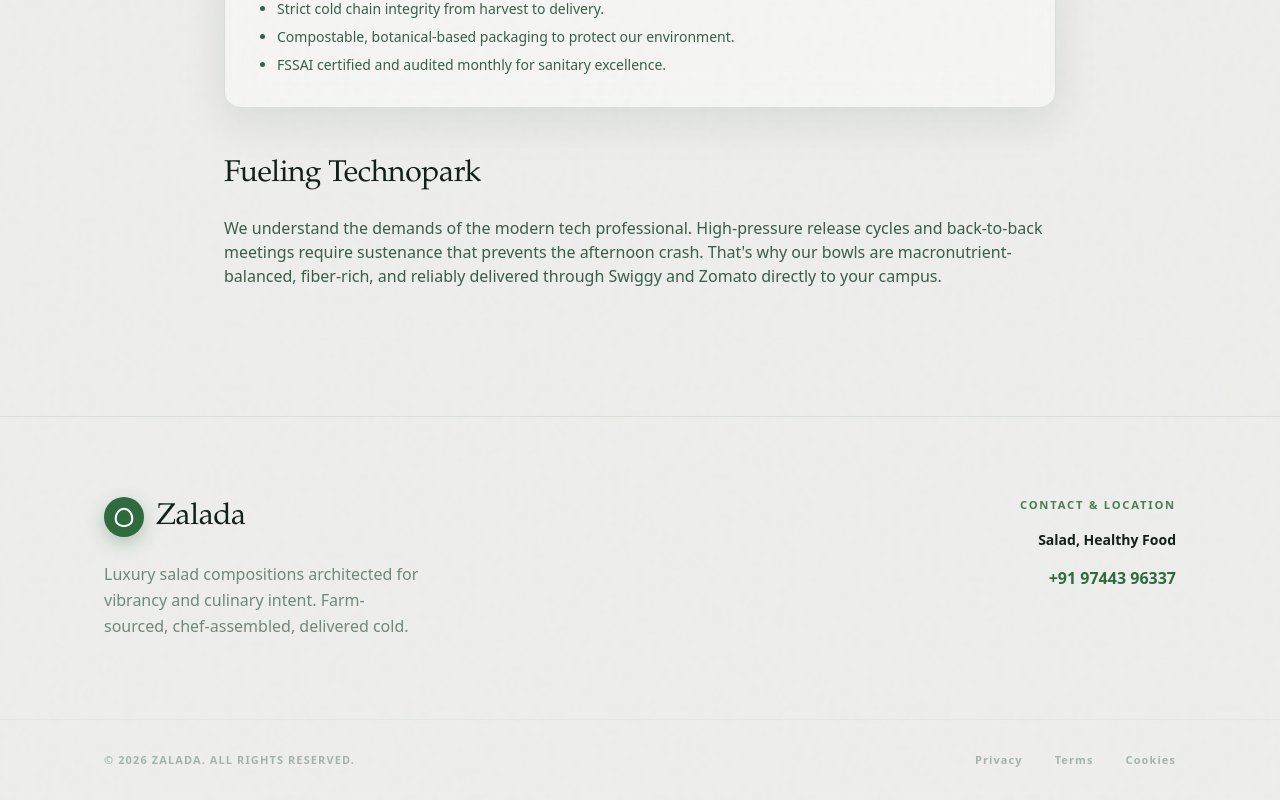
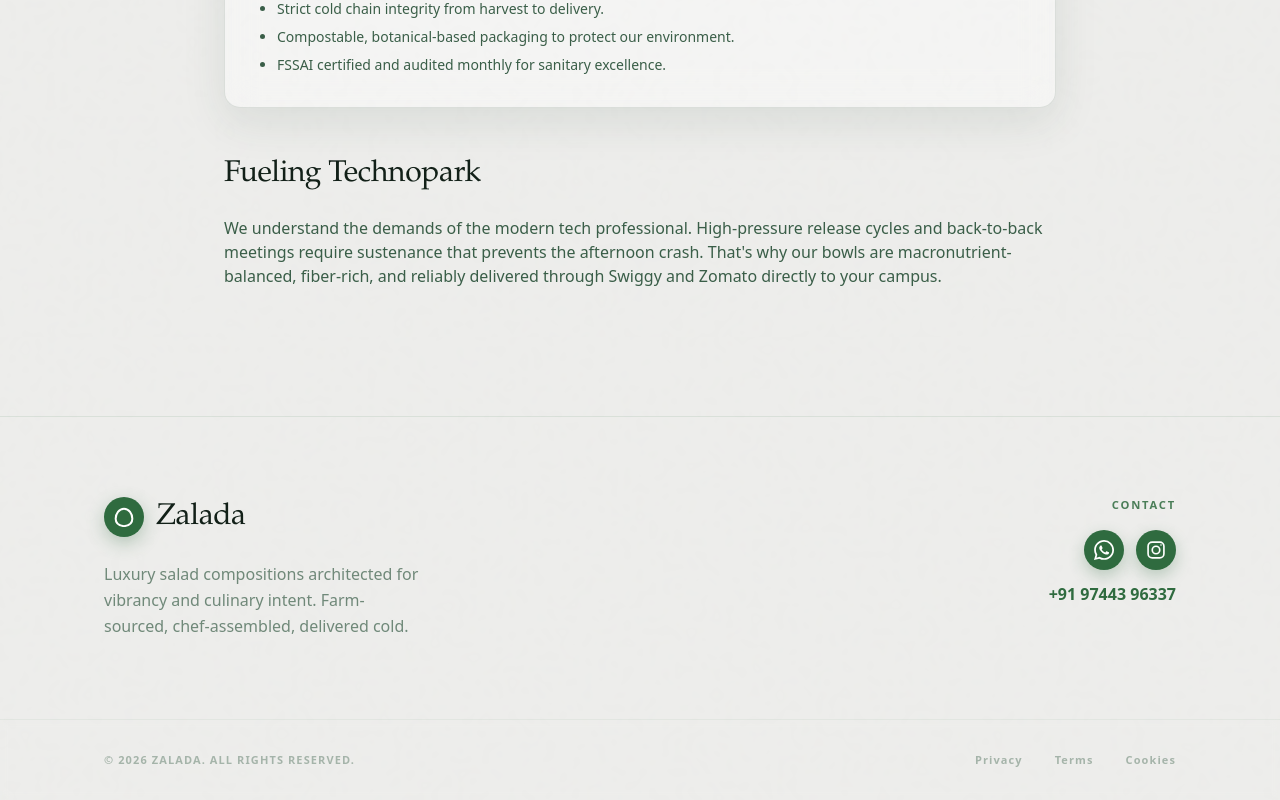
Before and after one commit to vaishnavkkl/zalada, a Next.js app: page /story in a window 1280 px wide. Shown: the part 943-1743 px from the top of the page. Built offline with nearby package versions, Linux system fonts and the light colour scheme.

Commit message:
removed location, added insta id

```diff
--- a/app/layout.tsx
+++ b/app/layout.tsx
@@ -3,17 +3,17 @@ import type { Metadata } from 'next'
 
 export const metadata: Metadata = {
   title: {
-    default: "Zalada | Premium Salad Bowls And Kerala's First Salad Vending Machine",
+    default: "Zalada | Premium Salad Bowls And India's First Smart Salad Vending Machine",
     template: '%s | Zalada',
   },
   description:
-    "Zalada offers premium farm-fresh salad bowls in Trivandrum and Kerala's first ready-to-eat salad vending machine at Technopark Taurus Building. Order via Swiggy or Zomato.",
+    "Zalada offers premium farm-fresh salad bowls in Trivandrum and India's first smart ready-to-eat salad vending machine, now available in Trivandrum, Kerala. Order via Swiggy or Zomato.",
   keywords: [
     'salads Trivandrum',
     'healthy food Technopark',
     'salad delivery Sreekariyam',
-    'Kerala first salad vending machine',
-    'Technopark Taurus Building vending machine',
+    'India first smart salad vending machine',
+    'salad vending machine Trivandrum Kerala',
     'ready to eat salad vending machine',
     'Zalada',
     'fresh salad bowls',
@@ -29,9 +29,9 @@ export const metadata: Metadata = {
     canonical: '/',
   },
   openGraph: {
-    title: "Zalada | Salad Bowls And Kerala's First Salad Vending Machine",
+    title: "Zalada | Salad Bowls And India's First Smart Salad Vending Machine",
     description:
-      "Fresh chef-crafted salad bowls in Trivandrum, plus Kerala's first ready-to-eat salad vending machine at Technopark Taurus Building.",
+      "Fresh chef-crafted salad bowls in Trivandrum, plus India's first smart ready-to-eat salad vending machine, now in Trivandrum, Kerala.",
     url: 'https://zalada.in',
     siteName: 'Zalada',
     images: [
@@ -47,9 +47,9 @@ export const metadata: Metadata = {
   },
   twitter: {
     card: 'summary_large_image',
-    title: "Zalada | Salad Bowls And Kerala's First Salad Vending Machine",
+    title: "Zalada | Salad Bowls And India's First Smart Salad Vending Machine",
     description:
-      "Fresh salad bowls in Trivandrum and Kerala's first ready-to-eat salad vending machine at Technopark Taurus Building.",
+      "Fresh salad bowls in Trivandrum and India's first smart ready-to-eat salad vending machine, now in Trivandrum, Kerala.",
     images: ['/menu/DSC02327.JPG.jpeg'],
   },
   icons: {
@@ -80,7 +80,7 @@ const jsonLd = {
   '@id': 'https://zalada.in',
   url: 'https://zalada.in',
   description:
-    "Premium salad bowls in Trivandrum and Kerala's first ready-to-eat salad vending machine at Technopark Taurus Building.",
+    "Premium salad bowls in Trivandrum and India's first smart ready-to-eat salad vending machine, now available in Trivandrum, Kerala.",
   address: {
     '@type': 'PostalAddress',
     streetAddress: 'Technopark',
@@ -102,10 +102,10 @@ const jsonLd = {
     itemListElement: [
       {
         '@type': 'Offer',
-        name: "Kerala's First Salad Vending Machine",
+        name: "India's First Smart Salad Vending Machine",
         description:
-          'Ready-to-eat salad vending at Technopark Taurus Building, Trivandrum.',
-        areaServed: 'Technopark Taurus Building, Trivandrum',
+          'Ready-to-eat smart salad vending available in Trivandrum, Kerala.',
+        areaServed: 'Trivandrum, Kerala',
       },
     ],
   },
--- a/app/page.tsx
+++ b/app/page.tsx
@@ -424,11 +424,11 @@ const VendingMachineInfo = memo(function VendingMachineInfo() {
       <div className="mx-auto max-w-4xl text-center">
         <p className="label-font text-[#AC624B]">Vending Launch</p>
         <h2 className="display-font mt-4 text-5xl leading-[0.95] text-[#122018] md:text-7xl">
-          Kerala&apos;s first vending machine salad
+          India&apos;s first smart salad vending machine
         </h2>
         <p className="mx-auto mt-7 max-w-2xl text-base leading-[1.8] text-[#3a5e48]/78 md:text-lg">
           Zalada&apos;s ready-to-eat salad vending machine is now available in
-          Trivandrum at Technopark, Taurus Building.
+          Trivandrum, Kerala.
         </p>
         <div className="mt-9 flex flex-wrap justify-center gap-3">
           {['Fresh Salad', 'Ready To Eat', 'Technopark Taurus'].map((item) => (
--- a/components/Footer.tsx
+++ b/components/Footer.tsx
@@ -45,9 +45,51 @@ export function Footer() {
 
           {/* Contact Info */}
           <div className="md:text-right">
-            <p className="label-font text-[#AC624B] mb-4">Contact & Location</p>
-            <p className="text-sm font-bold text-[#122018]">Salad, Healthy Food</p>
-            <a href="tel:+919744396337" className="mt-4 block text-base font-bold text-[#2F6B3F] hover:text-[#AC624B] transition-colors">
+            <p className="label-font text-[#AC624B] mb-4">Contact</p>
+            <div className="mt-2 flex items-center gap-3 md:justify-end">
+              <a
+                href="https://wa.me/919744396337"
+                target="_blank"
+                rel="noopener noreferrer"
+                aria-label="Open WhatsApp"
+                className="inline-flex h-10 w-10 items-center justify-center rounded-full bg-[#2F6B3F] text-white shadow-[0_6px_16px_rgba(47,107,63,0.28)] transition-all hover:-translate-y-0.5 hover:bg-[#24422E]"
+              >
+                <svg
+                  viewBox="0 0 24 24"
+                  fill="currentColor"
+                  aria-hidden="true"
+                  className="h-5 w-5"
+                >
+                  <path d="M20.52 3.48A11.86 11.86 0 0 0 12.08 0C5.49 0 .14 5.36.14 11.96c0 2.1.55 4.16 1.58 5.98L0 24l6.25-1.64a11.9 11.9 0 0 0 5.82 1.48h.01c6.59 0 11.94-5.36 11.94-11.96 0-3.19-1.24-6.18-3.5-8.4ZM12.08 21.8a9.8 9.8 0 0 1-5-1.37l-.36-.21-3.71.97.99-3.61-.24-.37a9.82 9.82 0 0 1-1.51-5.25c0-5.44 4.4-9.86 9.83-9.86 2.63 0 5.09 1.03 6.95 2.89a9.79 9.79 0 0 1 2.87 6.97c0 5.43-4.42 9.84-9.82 9.84Zm5.39-7.35c-.29-.14-1.72-.85-1.99-.95-.26-.1-.46-.14-.65.14-.19.29-.74.95-.91 1.15-.17.19-.34.22-.63.07-.29-.14-1.22-.45-2.33-1.44-.86-.77-1.44-1.72-1.61-2.01-.17-.29-.02-.45.13-.6.13-.12.29-.31.43-.46.14-.17.19-.29.29-.48.1-.19.05-.36-.02-.5-.07-.14-.65-1.58-.89-2.17-.24-.57-.48-.5-.65-.5h-.55c-.19 0-.5.07-.77.36-.26.29-1.01.98-1.01 2.4 0 1.41 1.03 2.78 1.18 2.97.14.19 2.03 3.1 4.92 4.35.69.29 1.23.46 1.65.59.69.22 1.31.19 1.8.12.55-.08 1.72-.7 1.96-1.37.24-.67.24-1.24.17-1.37-.07-.12-.26-.19-.55-.33Z" />
+                </svg>
+              </a>
+              <a
+                href="https://www.instagram.com/zalada__/"
+                target="_blank"
+                rel="noopener noreferrer"
+                aria-label="Open Instagram"
+                className="inline-flex h-10 w-10 items-center justify-center rounded-full bg-[#2F6B3F] text-white shadow-[0_6px_16px_rgba(47,107,63,0.28)] transition-all hover:-translate-y-0.5 hover:bg-[#24422E]"
+              >
+                <svg
+                  viewBox="0 0 24 24"
+                  fill="none"
+                  stroke="currentColor"
+                  strokeWidth="2"
+                  aria-hidden="true"
+                  className="h-5 w-5"
+                >
+                  <rect x="2.5" y="2.5" width="19" height="19" rx="5" />
+                  <circle cx="12" cy="12" r="4.5" />
+                  <circle cx="18" cy="6" r="1" fill="currentColor" stroke="none" />
+                </svg>
+              </a>
+            </div>
+            <a
+              href="https://wa.me/919744396337"
+              target="_blank"
+              rel="noopener noreferrer"
+              className="mt-3 block text-base font-bold text-[#2F6B3F] hover:text-[#AC624B] transition-colors"
+            >
               +91 97443 96337
             </a>
           </div>
```
